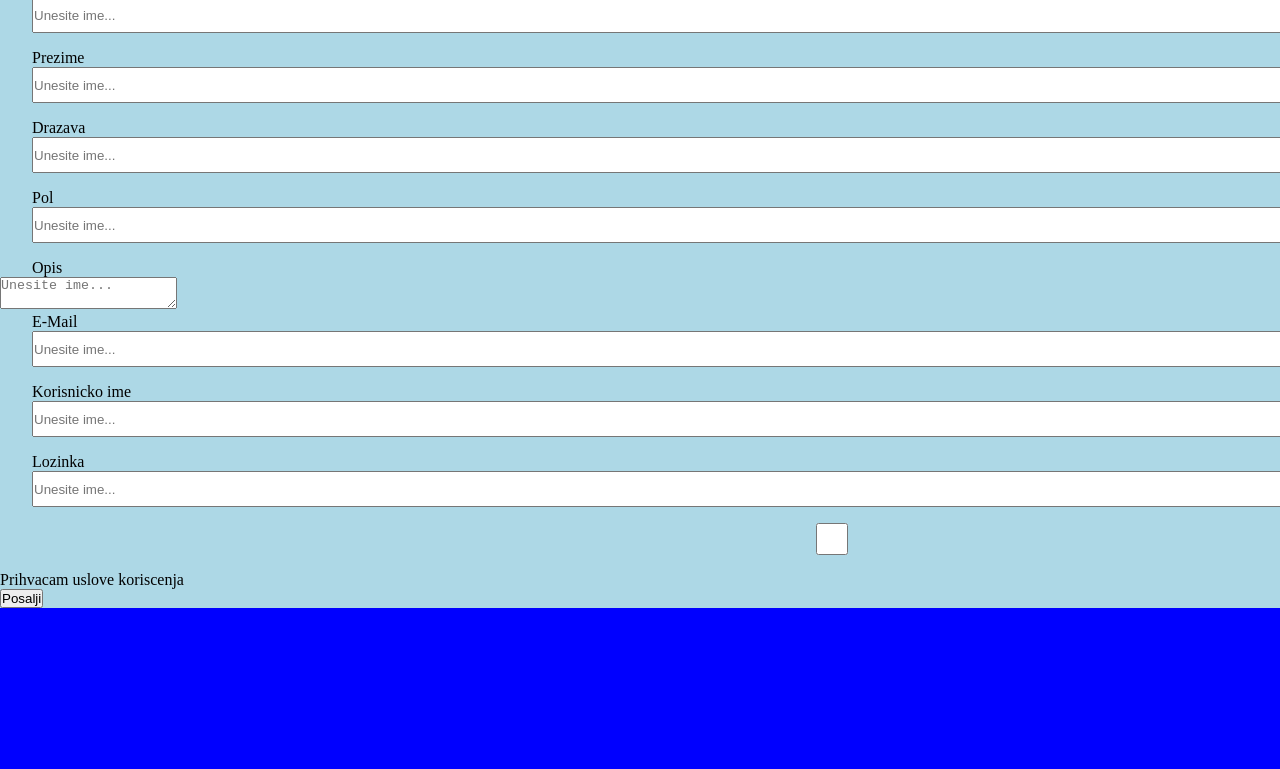
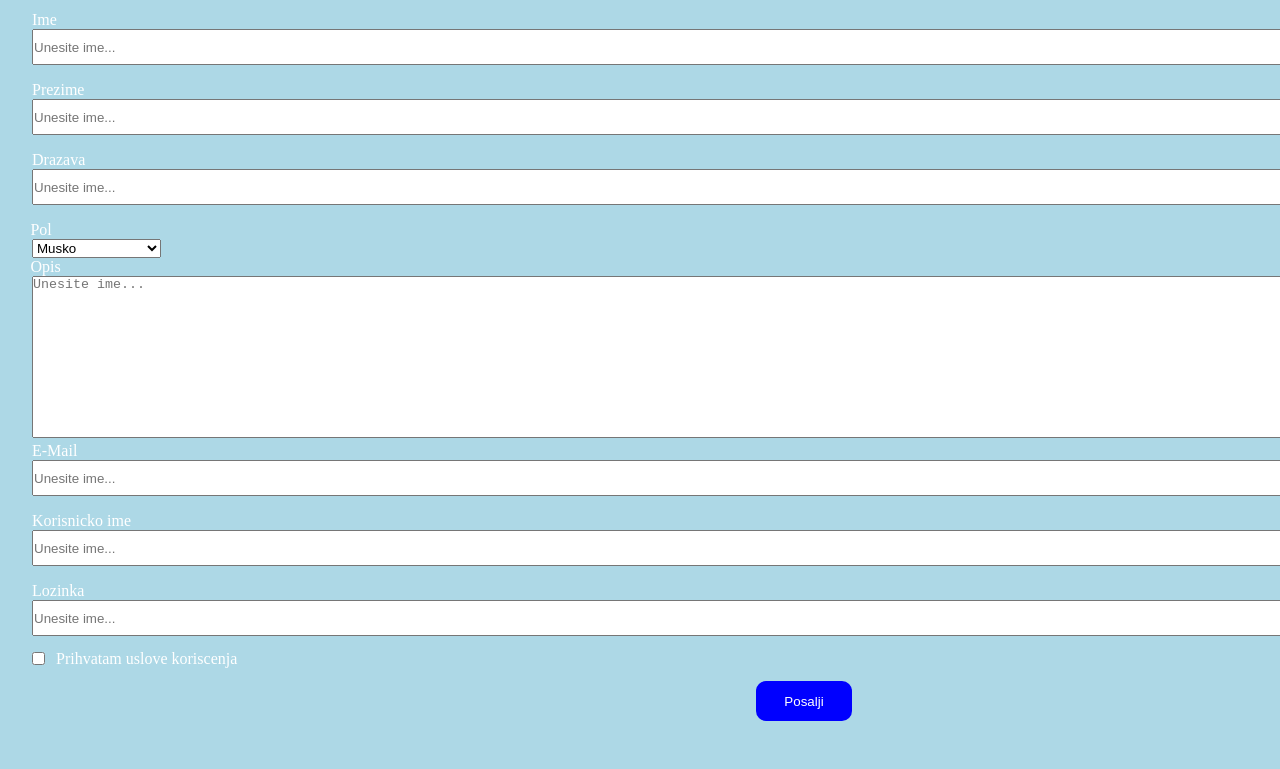
Before and after one commit to duca333/Zadatak3, a plain HTML site: page index.html in a window 1280 px wide. Shown: the part 74-843 px from the top of the page. Before the commit the page ends 800 px from the top, so only its background shows below. Drawn offline with Linux system fonts and the light colour scheme.

Commit message:
Zavrseno

```diff
--- a/index.html
+++ b/index.html
@@ -26,13 +26,17 @@
         <label for="html">Drazava</label>
         <input type="text" class="ime" placeholder="Unesite ime..." />
       </div>
-      <div>
-        <label for="html">Pol</label>
-        <input type="text" class="pol" placeholder="Unesite ime..." />
+      <div class="pol">
+        <label class="pol1" for="html">Pol</label>
+        <select >
+            <option value="Musko">Musko</option>
+            <option value="Zensko">Zensko</option>
+            <option value="Nema nista vise :)">Nema nista vise :)</option>
+          </select>
       </div>
-      <div>
-        <label for="html">Opis</label>
-        <textarea  class="opis" placeholder="Unesite ime..."></textarea>
+      <div class="textar">
+        <label class="opis1" for="html">Opis</label>
+        <textarea class="opis" placeholder="Unesite ime..."></textarea>
       </div>
       <div>
         <label for="html">E-Mail</label>
@@ -46,13 +50,13 @@
         <label for="html">Lozinka</label>
         <input type="password" class="ime" placeholder="Unesite ime..." />
       </div>
-      <div>
-        <input type="checkbox" class="ime" /> Prihvacam uslove koriscenja
+    </form>
+    </div>
+    <div class="check">
+        <input type="checkbox" class="cb"> <span>Prihvatam uslove koriscenja</span>
       </div>
-      <div>
+    <div class="btn">
         <button class="send">Posalji</button>
       </div>
-    </form>
-    </div>
   </body>
 </html>
--- a/style.css
+++ b/style.css
@@ -10,6 +10,8 @@ body {
 .header {
     text-align: center;
     color: white;
+    margin-top: 1rem;
+    margin-bottom: 1rem;
 }
 
 .forma {
@@ -34,6 +36,55 @@ input,label {
     padding-top: 1rem;
 }
 
+.pol {
+    margin-left: 2rem;
+}
+
+.textar {
+    margin-left: 2rem;
+}
+
 .opis {
+    width: 100rem;
+    height: 10rem;
+}
 
+.pol1 {
+    margin-left: -0.1rem;
 }
+
+.opis1 {
+    margin-left: -0.1rem;
+}
+
+.cb {
+    height: auto;
+    width: auto;
+}
+
+label {
+    color: white;
+}
+
+.btn {
+    padding-bottom: 3rem;
+    margin: auto;
+}
+
+.send {
+    width: 6rem;
+    height: 2.5rem;
+    border-radius: 10px;
+    background-color: blue;
+    color: white;
+    text-align: center;
+    border: none;
+    margin-left: 45%;
+}
+
+span {
+    color: white;
+    position: absolute;
+    margin-top: -1.93rem;
+    margin-left: 3.5rem;
+}
```
